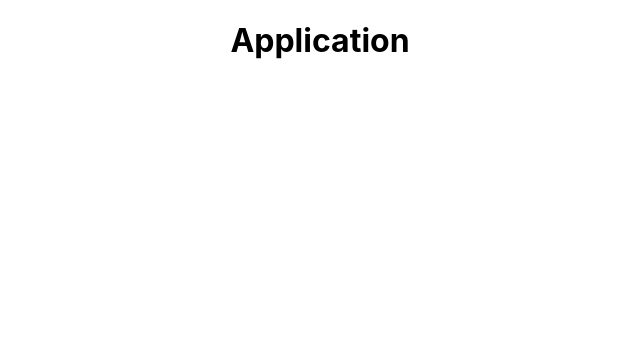
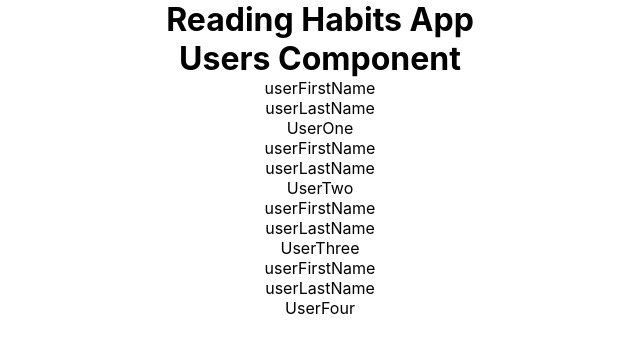
Before and after one commit to acervantest/reading-habit, a React (Create React App) app: page / in a window 1280 px wide. Shown: the top 352 px of the page, without its empty margins (320-960 px from the left). Built offline with nearby package versions, Linux system fonts and the light colour scheme.

Commit message:
home page using context implementation

```diff
--- a/src/App.css
+++ b/src/App.css
@@ -1,3 +1,9 @@
-.App {
+* {
+  margin: 0;
+  border: 0;
+  box-sizing: border-box;
+}
+
+.container {
   text-align: center;
 }
--- a/src/App.js
+++ b/src/App.js
@@ -1,10 +1,15 @@
 import './App.css';
+import Home from './components/pages/Home';
+import HabitsState from './context/habits/HabitsState';
 
-function App() {
+const App = () => {
   return (
-    <div className="App">
-      <h1>Application</h1>
-    </div>
+    <HabitsState>
+      <div className='container'>
+        <h1>Reading Habits App</h1>
+        <Home />
+      </div>
+    </HabitsState>
   );
 }
 
--- /dev/null
+++ b/src/components/pages/Home.js
@@ -0,0 +1,10 @@
+import React, { Fragment } from 'react';
+import Users from '../users/Users';
+
+const Home = () => (
+    <Fragment>
+        <Users />
+    </Fragment>
+)
+
+export default Home;
--- /dev/null
+++ b/src/components/users/Users.js
@@ -0,0 +1,32 @@
+import React , { useContext, useEffect } from 'react';
+import HabitsContext from '../../context/habits/HabitsContext';
+
+const Users = () => {
+
+    const habitsContext = useContext(HabitsContext);
+
+    const { getUsers, users } = habitsContext;
+
+    useEffect( () => {
+        getUsers()
+    },[]);
+
+    return (
+        <div>
+            <h1>Users Component</h1>
+            <div>
+            {
+                users.map( user => (
+                    <div key={user.id}>
+                        <div >{user.firstName}</div>
+                        <div >{user.lastName}</div>
+                        <div >{user.username}</div>
+                    </div>
+                ))
+            }
+            </div>
+        </div>
+    )
+}
+
+export default Users;
--- /dev/null
+++ b/src/context/habits/HabitsContext.js
@@ -0,0 +1,5 @@
+import { createContext } from 'react';
+
+const HabitsContext = createContext();
+
+export default HabitsContext;
--- /dev/null
+++ b/src/context/habits/HabitsReducer.js
@@ -0,0 +1,17 @@
+import {
+    FETCH_USERS
+} from '../types';
+
+ const HabitsReducer = (state, action) => {
+    switch(action.type){
+        case FETCH_USERS:
+            return {
+                ...state,
+                users: action.payload
+            }
+        default:
+            return state;
+    }
+}
+
+export default HabitsReducer;
--- /dev/null
+++ b/src/context/habits/HabitsState.js
@@ -0,0 +1,59 @@
+import React , { useReducer } from 'react';
+import HabitsContext from './HabitsContext';
+import HabitsReducer from './HabitsReducer';
+import {
+    FETCH_USERS
+} from '../types';
+
+const HabitsState = props => {
+
+    const initialState = {
+        users: []
+    }
+
+    const [state, dispatch] = useReducer(HabitsReducer, initialState);
+
+    const getUsers = () => {
+        const users = [
+            {
+                id: 1,
+                firstName: 'userFirstName',
+                lastName: 'userLastName',
+                username: 'UserOne'
+            },
+            {
+                id: 2,
+                firstName: 'userFirstName',
+                lastName: 'userLastName',
+                username: 'UserTwo'
+            },
+            {
+                id: 3,
+                firstName: 'userFirstName',
+                lastName: 'userLastName',
+                username: 'UserThree'
+            },{
+                id: 4,
+                firstName: 'userFirstName',
+                lastName: 'userLastName',
+                username: 'UserFour'
+            }
+        ];
+
+        dispatch({
+            type: FETCH_USERS,
+            payload: users
+        })
+    }
+
+    return <HabitsContext.Provider
+        value={{
+            users: state.users,
+            getUsers
+        }}
+    >
+        {props.children}
+    </HabitsContext.Provider>
+}
+
+export default HabitsState;
--- /dev/null
+++ b/src/context/types.js
@@ -0,0 +1 @@
+export const FETCH_USERS = 'FETCH_USERS';
```
Also changed, not shown: public/manifest.json, src/components/layout/Navbar.js (added).
